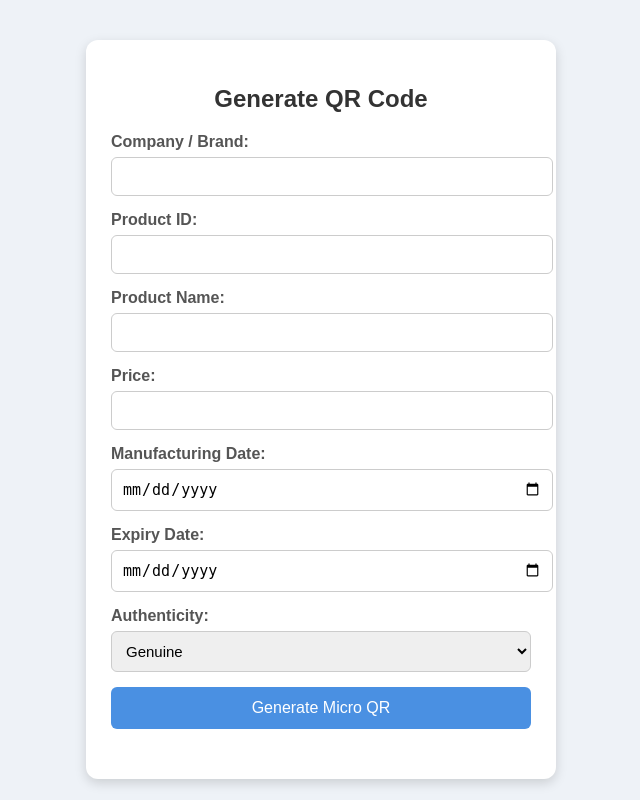
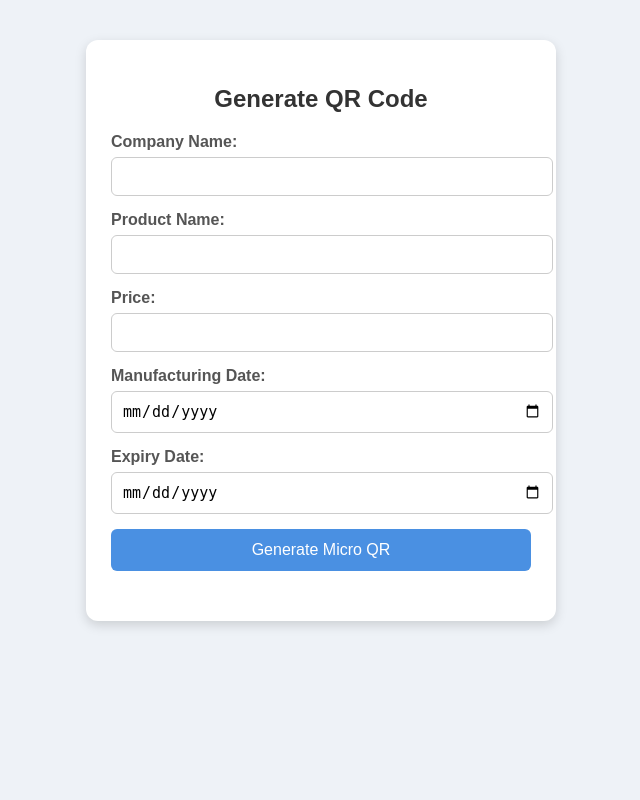
Before and after one commit to sourabhelluru-lab/Smart-QR, a Flask app: page /generate-qr in a window 1280 px wide. Shown: the whole page, without its empty margins (319-959 px from the left). Run offline with Flask 3, Linux system fonts and the light colour scheme; the visitor is signed in with stand-in values (Sample User, id 1).

Commit message:
updated form to 5 inputs only

```diff
--- a/templates/qr_form.html
+++ b/templates/qr_form.html
@@ -34,7 +34,7 @@
             color: #555;
         }
 
-        input, select {
+        input {
             width: 100%;
             padding: 10px;
             margin-top: 6px;
@@ -65,11 +65,13 @@
         }
 
         #qrImage {
-            width: 250px;
+            width: 300px;
             display: none;
             border: 1px solid #ccc;
             border-radius: 8px;
-            margin-top: 10px;
+            padding: 8px;
+            margin-top: 15px;
+            background: white;
         }
     </style>
 </head>
@@ -80,11 +82,8 @@
 
         <form id="itemForm">
 
-            <label>Company / Brand:</label>
+            <label>Company Name:</label>
             <input type="text" id="brand" required>
-
-            <label>Product ID:</label>
-            <input type="text" id="id" required>
 
             <label>Product Name:</label>
             <input type="text" id="name" required>
@@ -97,12 +96,6 @@
 
             <label>Expiry Date:</label>
             <input type="date" id="expiry_date" required>
-
-            <label>Authenticity:</label>
-            <select id="authenticity" required>
-                <option value="Genuine">Genuine</option>
-                <option value="Not Verified">Not Verified</option>
-            </select>
 
             <button type="submit">Generate Micro QR</button>
 
@@ -119,13 +112,11 @@
             e.preventDefault();
 
             const data = {
-                id: document.getElementById("id").value,
                 brand: document.getElementById("brand").value,
                 name: document.getElementById("name").value,
                 price: document.getElementById("price").value,
                 mfg_date: document.getElementById("mfg_date").value,
-                expiry_date: document.getElementById("expiry_date").value,
-                authenticity: document.getElementById("authenticity").value
+                expiry_date: document.getElementById("expiry_date").value
             };
 
             const response = await fetch("/add-item", {
```
